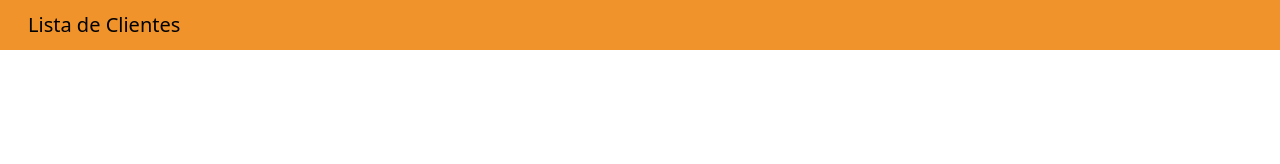
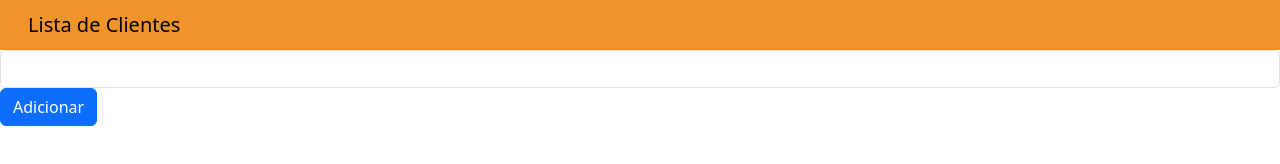
Before and after one commit to Isaac-Bandeira/aula-lista-clientes-html, a plain HTML site: page Projeto_Linha/index.html in a window 1280 px wide. Drawn offline with nearby package versions, Linux system fonts and the light colour scheme.

Commit message:
feat: Form para inserir cliente e arquivo css

```diff
--- a/Projeto_Linha/index.html
+++ b/Projeto_Linha/index.html
@@ -16,5 +16,15 @@
           <span class="navbar-brand mb-0 h1">Lista de Clientes</span>
         </div>
       </nav>
+
+      <form action="">
+        <input class="form-control" type="text" name="cliente">
+        <button class="btn btn-primary" type="submit">Adicionar</button>
+
+      </form>
+
+
+
+
 </body>
 </html>
```
